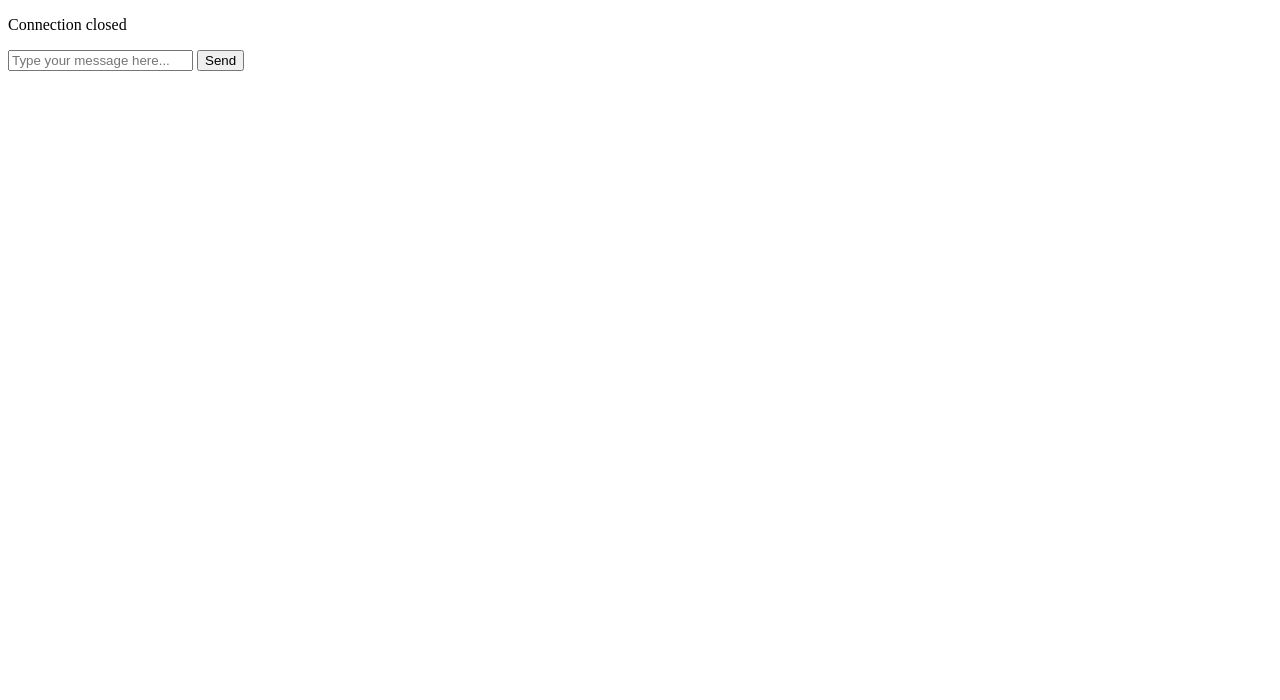
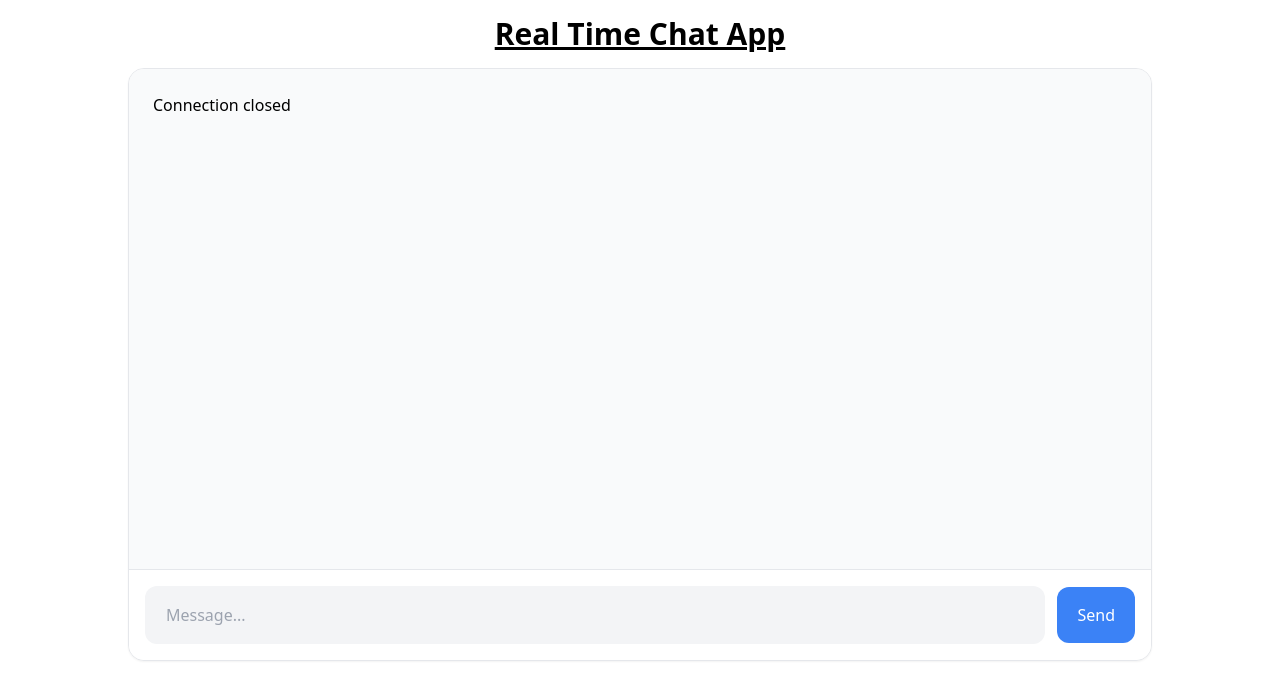
Before and after one commit to Sushan2589/RealTimeChat-Learning-Websocket, a website: page index.html in a window 1280 px wide. Drawn offline with nearby package versions, Linux system fonts and the light colour scheme.

Commit message:
ChatApp Styling

```diff
--- a/index.html
+++ b/index.html
@@ -4,11 +4,28 @@
     <meta charset="UTF-8">
     <meta name="viewport" content="width=device-width, initial-scale=1.0">
     <title>Real Time Chat App</title>
+    <script src="https://cdn.tailwindcss.com"></script>
 </head>
 <body>
-    <div id="chat"></div>
-    <input id="msg" placeholder="Type your message here..." />
-    <button onclick="sendMessage()">Send</button>
+    <h1 class="text-3xl font-bold underline text-center my-4">Real Time Chat App</h1>
+
+    <div class="max-w-5xl mx-auto bg-white border border-gray-200 rounded-2xl shadow-sm overflow-hidden">
+        <div id="chat" class="h-[500px] overflow-y-auto p-6 space-y-4 bg-gray-50"></div>
+        <div class="p-4 border-t border-gray-200 bg-white flex items-center gap-3 w-full">
+    <input
+        id="msg"
+        placeholder="Message..."
+        class="flex-1 min-w-0 px-5 py-4 bg-gray-100 border border-transparent rounded-xl outline-none focus:bg-white focus:border-blue-500 focus:ring-2 focus:ring-blue-100 transition"
+    />
+
+    <button
+        onclick="sendMessage()"
+        class="shrink-0 bg-blue-500 hover:bg-blue-700 text-white font-medium px-5 py-4 rounded-xl transition"
+    >
+        Send
+    </button>
+</div>
+    </div>
 
     <script>
         const ws = new WebSocket("ws://localhost:8080");
```
